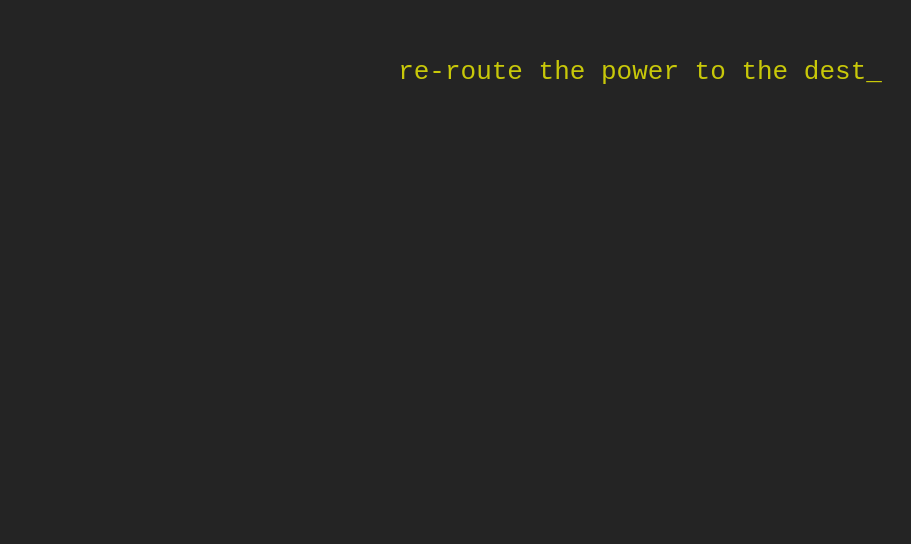
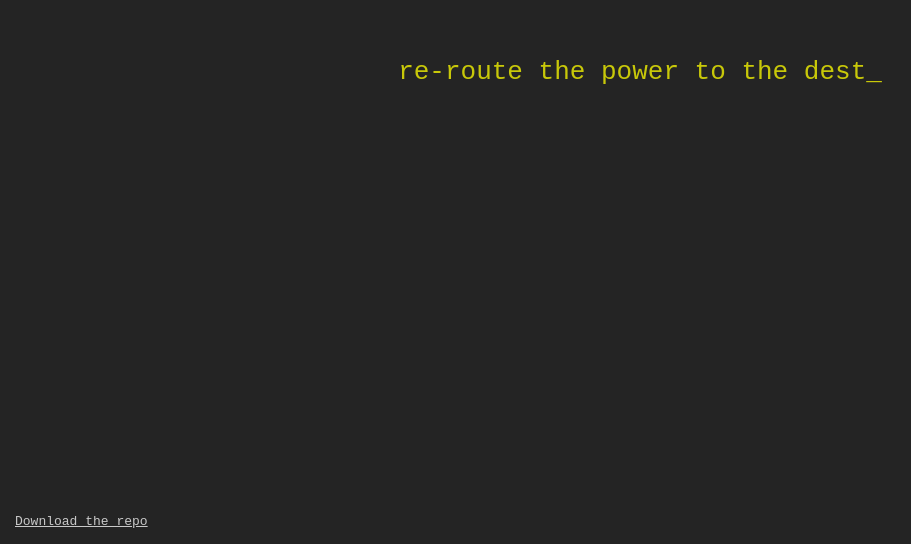
Before and after one commit to CurtisConway/maze, a Vue app: page / in a window 1280 px wide. Shown: the part 256-800 px from the top of the page, without its empty margins (0-911 px from the left). Built offline with nearby package versions, Linux system fonts and the light colour scheme.

Commit message:
Add repo link

```diff
--- a/src/App.vue
+++ b/src/App.vue
@@ -23,6 +23,11 @@
       :settings="settings"
       @updateSetting="updateSettings"
     />
+
+    <a href="https://gitfront.io/r/user-5087757/ec7d111abb1072299d4ecfdc8c79241971d7ebba/maze/"
+       class="git-link">
+      Download the repo
+    </a>
   </div>
 </template>
 
--- a/src/styles/style.scss
+++ b/src/styles/style.scss
@@ -212,6 +212,14 @@ td {
   }
 }
 
+.git-link {
+  color:#fff;
+  opacity:.75;
+  position:fixed;
+  bottom:15px;
+  left:15px;
+}
+
 @media screen and (max-width:640px) {
   .col {
     min-width:100%;
```
